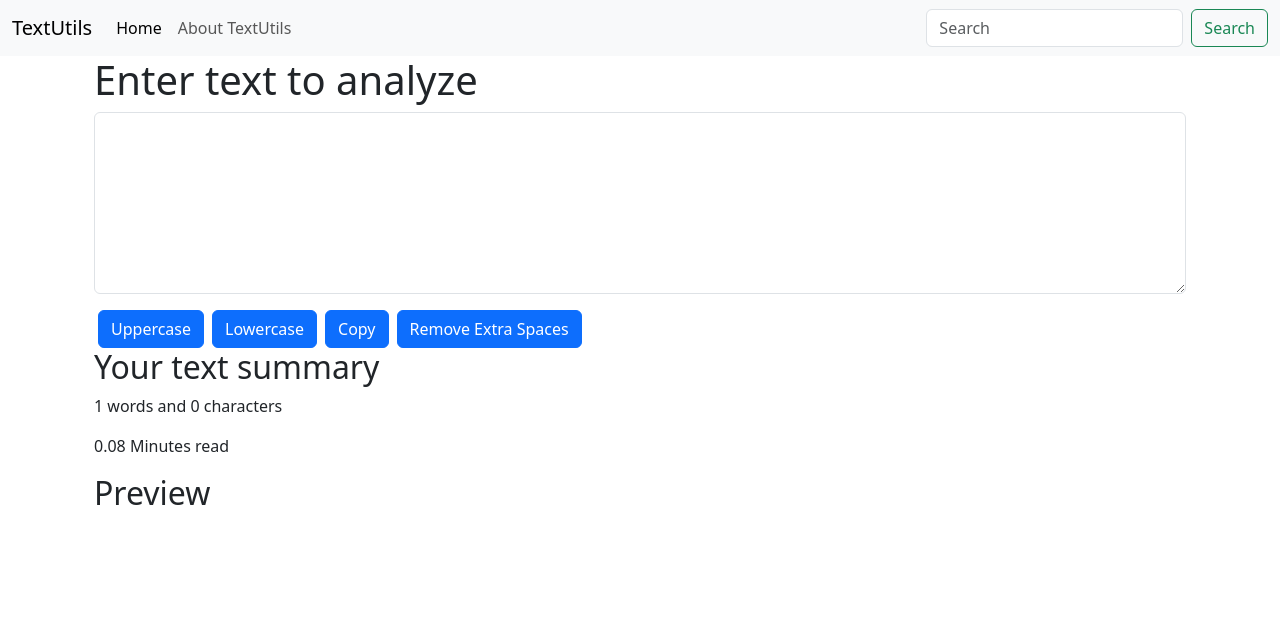
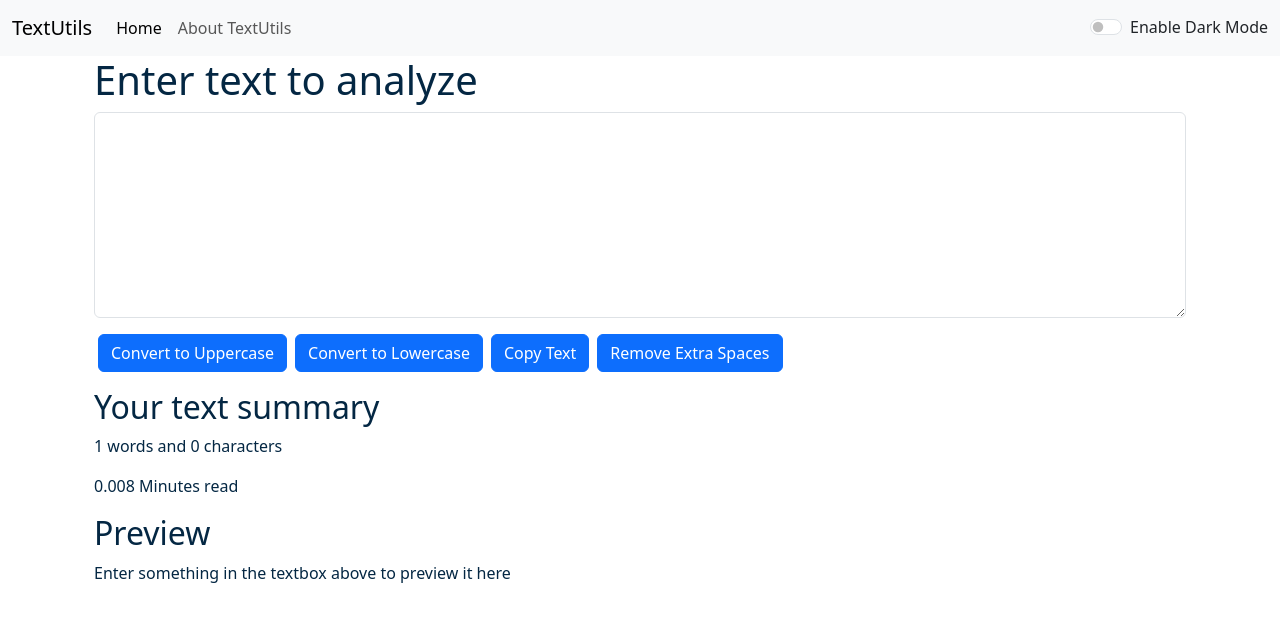
Before and after one commit to aishwaryap95/React_Course, a React (Create React App) app: page / in a window 1280 px wide. Shown: the top 622 px of the page. Built offline with nearby package versions, Linux system fonts and the light colour scheme.

Commit message:
Dark Mode version 2- video 12 completed

```diff
--- a/src/App.js
+++ b/src/App.js
@@ -2,13 +2,31 @@ import "./App.css";
 //import About from "./components/About";
 import NavBar from "./components/NavBar";
 import TextForm from "./components/TextForm";
+import { useState } from "react";
 
 function App() {
+  const [mode, setMode] = useState("light");
+
+  const toggleMode = ()=>{
+    if(mode === 'light'){
+      setMode('dark');
+      document.body.style.backgroundColor = '#042743';
+    }
+    else{
+      setMode('light');
+      document.body.style.backgroundColor = 'white';
+    }
+  }
   return (
     <>
-      <NavBar title="TextUtils" aboutText="About TextUtils" />
+      <NavBar
+        title="TextUtils"
+        aboutText="About TextUtils"
+        mode={mode}
+        toggleMode={toggleMode}
+      />
       <div className="container">
-        <TextForm heading="Enter text to analyze"/>
+        <TextForm heading="Enter text to analyze" mode={mode} />
         {/* <About/>   */}
       </div>
     </>
--- a/src/components/NavBar.js
+++ b/src/components/NavBar.js
@@ -4,7 +4,9 @@ import PropTypes from "prop-types";
 
 export default function NavBar(props) {
   return (
-    <nav className="navbar navbar-expand-lg bg-body-tertiary">
+    <nav
+      className={`navbar navbar-expand-lg navbar-${props.mode} bg-${props.mode}`}
+    >
       <div className="container-fluid">
         <a className="navbar-brand" href="/">
           {props.title}
@@ -33,27 +35,28 @@ export default function NavBar(props) {
               </a>
             </li>
           </ul>
-          <form className="d-flex" role="search">
+          <div className={`form-check form-switch text-${props.mode==='light'?'dark':'light'}`}>
             <input
-              className="form-control me-2"
-              type="search"
-              placeholder="Search"
-              aria-label="Search"
+            onClick={props.toggleMode}
+              className="form-check-input"
+              type="checkbox"
+              role="switch"
+              id="flexSwitchCheckDefault"
             />
-            <button className="btn btn-outline-success" type="submit">
-              Search
-            </button>
-          </form>
+            <label className="form-check-label" for="flexSwitchCheckDefault">
+              Enable Dark Mode
+            </label>
+          </div>
         </div>
       </div>
     </nav>
   );
 }
 NavBar.propTypes = {
-    title: PropTypes.string.isRequired,
-    aboutText: PropTypes.string
-}
+  title: PropTypes.string.isRequired,
+  aboutText: PropTypes.string,
+};
 NavBar.defaultProps = {
-    title: 'set title here',
-    aboutText: 'about text'
+  title: "set title here",
+  aboutText: "about text",
 };
--- a/src/components/TextForm.js
+++ b/src/components/TextForm.js
@@ -32,39 +32,22 @@ export default function TextForm(props) {
 
   return (
     <>
-      <div className="container" my-3>
+        <div className="container" style={{color: props.mode==='dark'?'white':'#042743'}}>
             <h1>{props.heading}</h1>
             <div className="mb-3">
-          <textarea
-            onChange={handleOnChange}
-            value={text}
-            className="form-control"
-            id="mybox"
-            rows="7"
-          ></textarea>
+            <textarea className="form-control" value={text} onChange={handleOnChange} style={{backgroundColor: props.mode==='dark'?'grey':'white', color: props.mode==='dark'?'white':'#042743'}} id="myBox" rows="8"></textarea>
             </div>
-        <button className="btn btn-primary mx-1" onClick={handleUpClick}>
-          Uppercase
-        </button>
-
-        <button className="btn btn-primary mx-1" onClick={handleLowerClick}>
-          Lowercase
-        </button>
-        <button className="btn btn-primary mx-1" onClick={copyToClipboard}>
-          Copy
-        </button>
-        <button className="btn btn-primary mx-1" onClick={handleExtraSpaces}>
-          Remove Extra Spaces
-        </button>
+            <button className="btn btn-primary mx-1" onClick={handleUpClick}>Convert to Uppercase</button>
+            <button className="btn btn-primary mx-1" onClick={handleLowerClick}>Convert to Lowercase</button>
+            <button className="btn btn-primary mx-1" onClick={copyToClipboard}>Copy Text</button>
+            <button className="btn btn-primary mx-1" onClick={handleExtraSpaces}>Remove Extra Spaces</button>
         </div>
-      <div className="container" my-3>
+        <div className="container my-3" style={{color: props.mode==='dark'?'white':'#042743'}}>
             <h2>Your text summary</h2>
-        <p>
-          {text.split(" ").length} words and {text.length} characters
-        </p>
-        <p>{0.08 * text.split(" ").length} Minutes read</p>
+            <p>{text.split(" ").length} words and {text.length} characters</p>
+            <p>{0.008 *  text.split(" ").length} Minutes read</p>
             <h2>Preview</h2>
-        <p>{text}</p>
+            <p>{text.length>0?text:"Enter something in the textbox above to preview it here"}</p>
         </div>
         </>
   );
```
Lines whose indentation alone changed are shown as unchanged.
